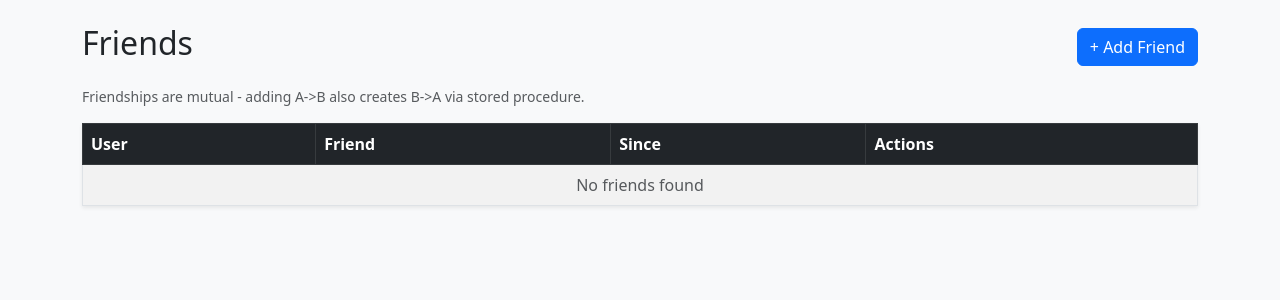
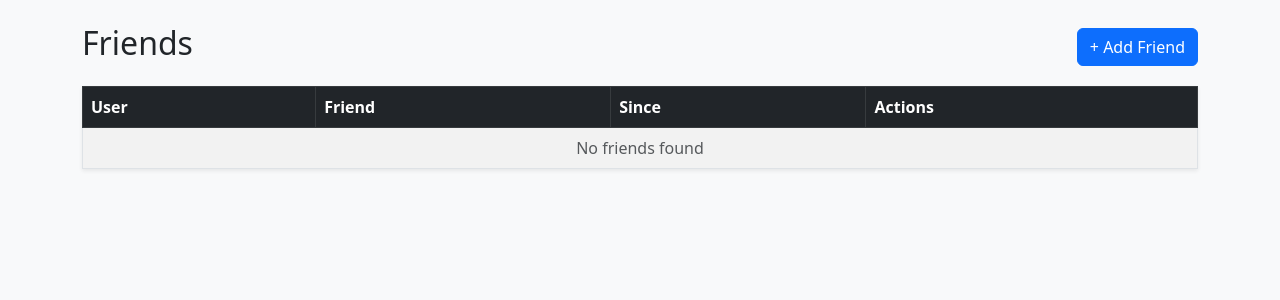
Before and after one commit to hector-osti/Database-System-Project---Hector-Osti, a Flask app: page /friends in a window 1280 px wide. Shown: the part 56-356 px from the top of the page. Run offline with Flask 3, Linux system fonts and the light colour scheme; data that the repository does not hold is empty.

Commit message:
Update friends.html

```diff
--- a/templates/friends.html
+++ b/templates/friends.html
@@ -26,7 +26,6 @@
         <h2>Friends</h2>
         <a href="/friends/add" class="btn btn-primary">+ Add Friend</a>
     </div>
-    <p class="text-muted small">Friendships are mutual - adding A->B also creates B->A via stored procedure.</p>
 
     <table class="table table-striped table-bordered shadow-sm">
         <thead class="table-dark">
```
